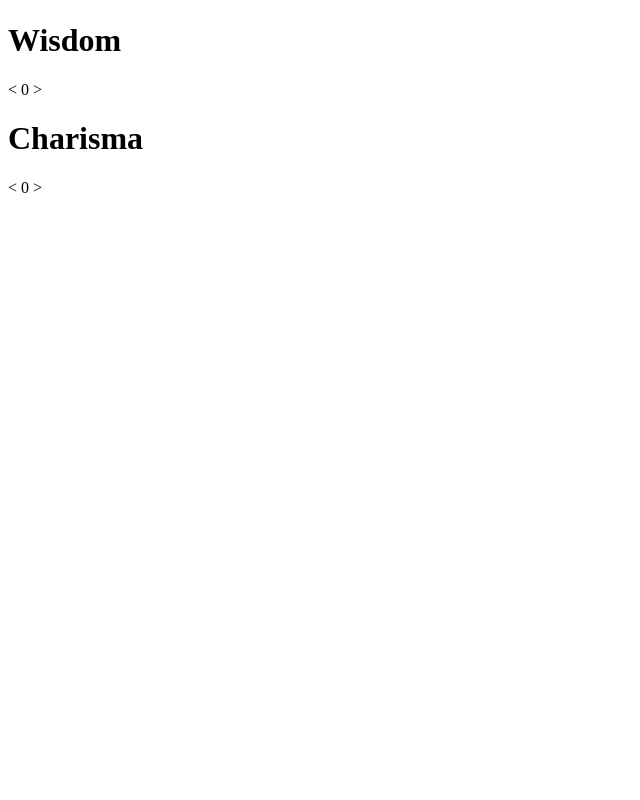
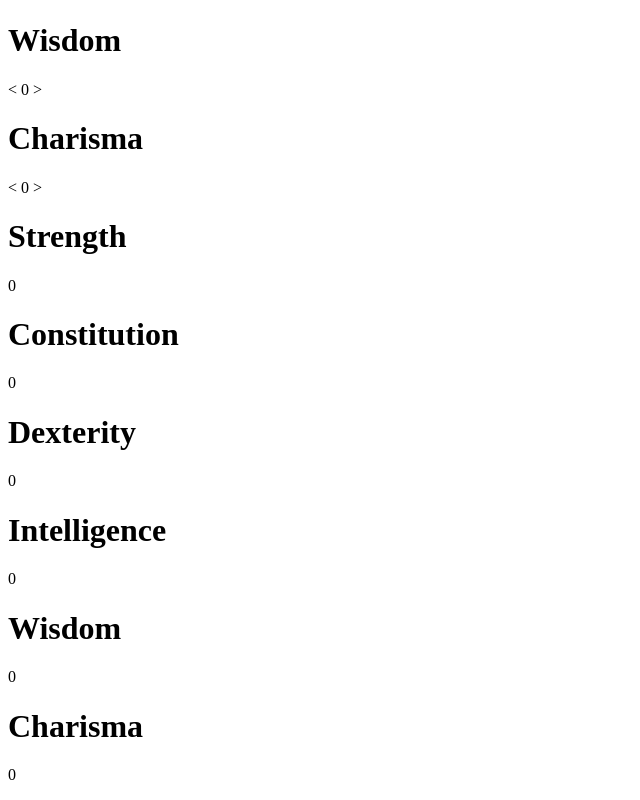
Before and after one commit to WoahJo/character-creator, a React (Vite) app: page / in a window 1280 px wide. Shown: the part 497-1297 px from the top of the page, without its empty margins (0-640 px from the left). Before the commit the page ends 800 px from the top, so only its background shows below. Built offline with nearby package versions, Linux system fonts and the light colour scheme.

Commit message:
finished form is displayed with attributes and stats

```diff
--- a/src/App.jsx
+++ b/src/App.jsx
@@ -19,7 +19,7 @@ function App() {
     console.log(attributes);
   }
   return (
-    <>
+    <div className='setForm'>
       <div className='formContainer'>
         <div className="attrList">
           <input type='radio' name='attrStyle' id='dnd6' onClick={onDnd} defaultChecked/>
@@ -30,8 +30,10 @@ function App() {
           <label htmlFor='spec'>S.P.E.C.I.A.L (Fallout)</label>
         </div>
       </div>
+      <div className="formMirror">
       <Form attributes={attributes} />
-    </>
+      </div>
+    </div>
   )
 }
 
--- a/src/Form.jsx
+++ b/src/Form.jsx
@@ -1,8 +1,7 @@
-// import React from "react";
 import PropTypes from "prop-types";
 import { useEffect, useState } from "react";
-// import { useState } from "react";
 import { v4 as uuidv4 } from "uuid";
+import Results from "./Results";
 
 export default function Form(props) {
     const { attributes } = props;
@@ -64,8 +63,13 @@ export default function Form(props) {
 
     return (
         <>
-            <h1>{points}</h1>
-            <div>{attrs}</div>
+            <div className="formEle">
+                <h1>{points}</h1>
+                <div>{attrs}</div>
+            </div>
+            <div className="results">
+                <Results stats={stats} />
+            </div>
         </>
     );
 }
--- a/src/Results.jsx
+++ b/src/Results.jsx
@@ -1,7 +1,28 @@
-// export default function Results({attr1, attr2, attr3, attr4, attr5, attr6, attr7}) {
-//     return (
-//         <>
+import PropTypes from 'prop-types';
+import { v4 as uuidv4} from 'uuid';
 
-//         </>
-//     )
-// }
+export default function Results(props) {
+    const { stats } = props;
+
+    const filled = Object.keys(stats).map((attr) => (
+        <div key={uuidv4()} id='attrGroup'>
+            <h1>{attr}</h1>
+            <p>{stats[attr]}</p>
+         {/*  <div>
+            <span onClick={() => changeStat(attr, less)}> &lt; </span>
+            {stats[attr]}
+            <span onClick={() => changeStat(attr, add)}> &gt; </span>
+    </div> */}
+        </div>
+      ));
+
+    return (
+        <div className="results">
+            {filled}
+        </div>
+    )
+}
+
+Results.propTypes = {
+    stats: PropTypes.object.isRequired,
+}
```
